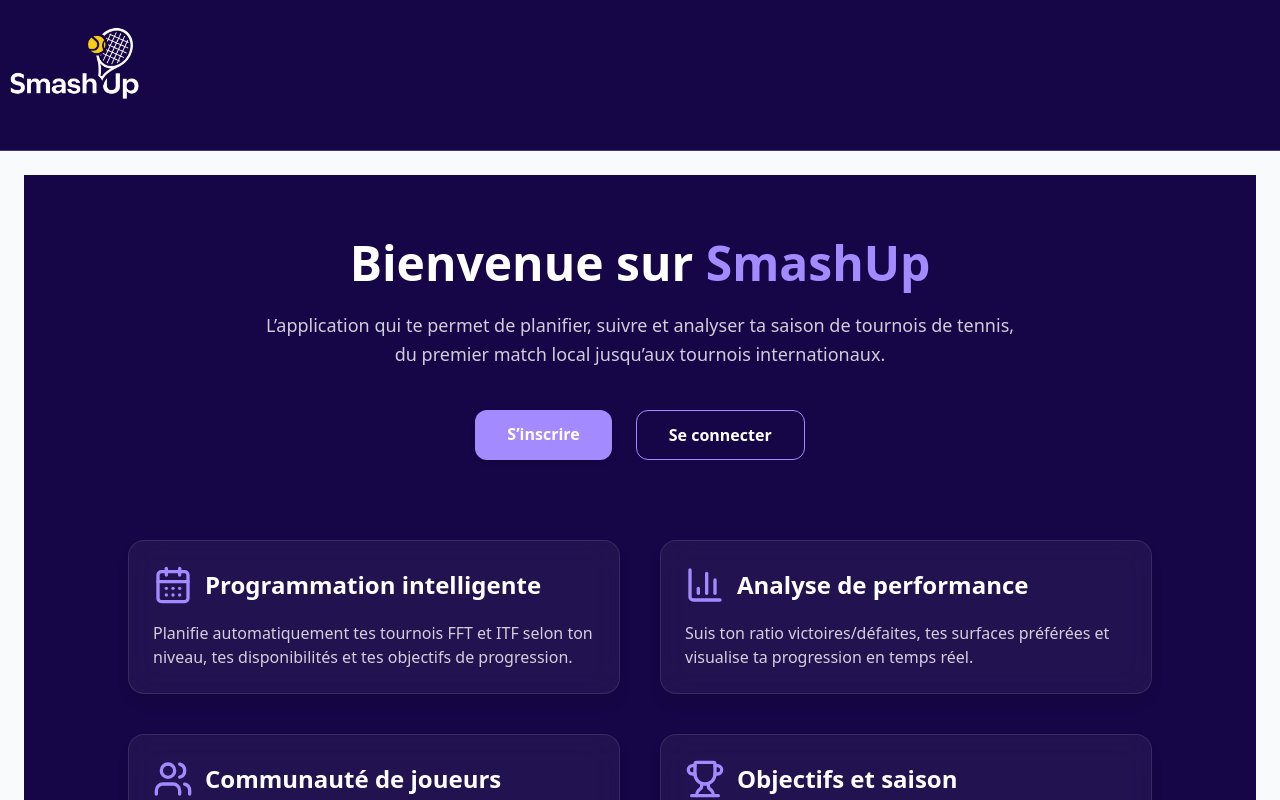
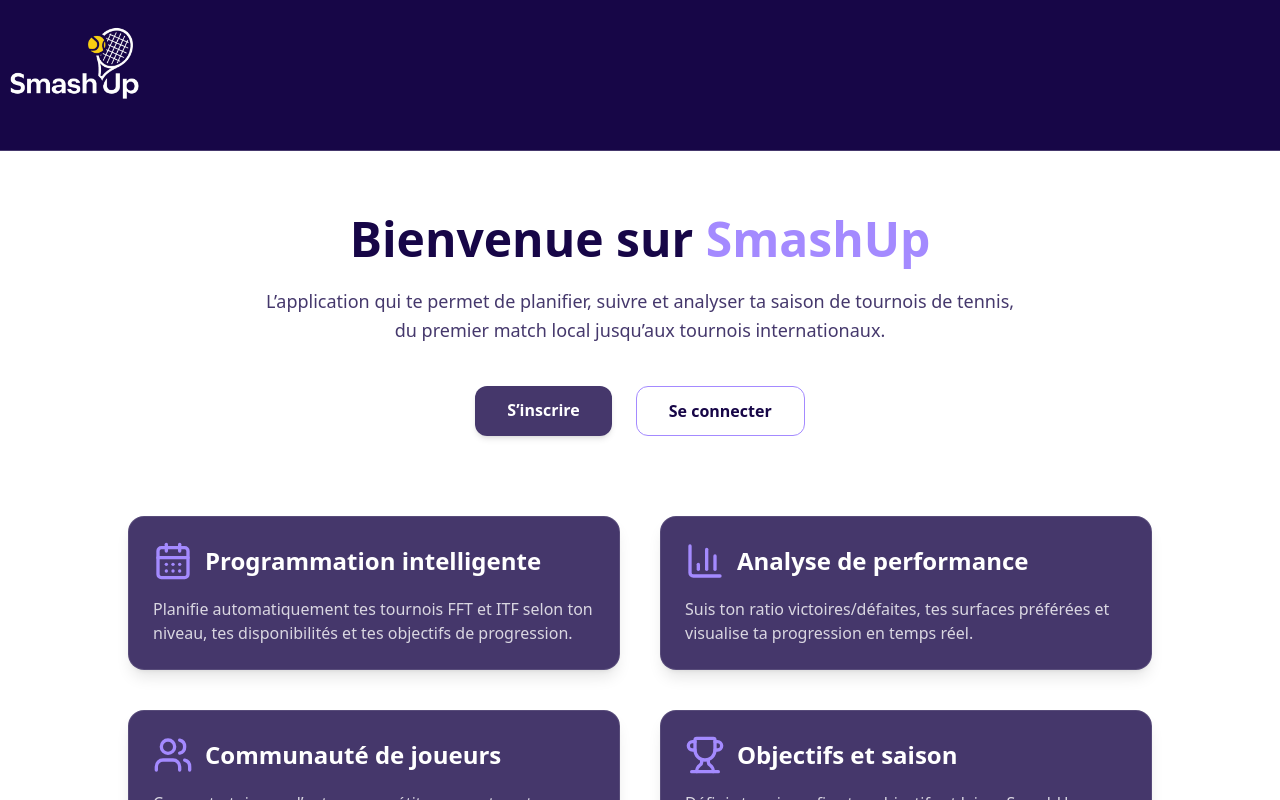
Before and after one commit to quentiniderne/PlanifTournois, a Next.js app in the folder planif-app/: page /landing in a window 1280 px wide. Shown: the top 800 px of the page. Built offline with nearby package versions, Linux system fonts and the light colour scheme.

Commit message:
modif landing page

```diff
--- a/planif-app/src/app/landing/page.tsx
+++ b/planif-app/src/app/landing/page.tsx
@@ -33,7 +33,7 @@
 ];
 
 return (
-    <main className="min-h-screen w-full bg-[#170647] text-white flex flex-col items-center px-6 py-16 overflow-x-hidden">
+	<main className="min-h-screen w-full bg-white text-white flex flex-col items-center px-6 py-16 overflow-x-hidden">
 	{/* Hero Section */}
 	<motion.section
 		initial={{ opacity: 0, y: -20 }}
@@ -42,9 +42,9 @@
 		className="text-center max-w-3xl mb-20"
 	>
 		<h1 className="text-5xl font-bold mb-6">
-          Bienvenue sur <span className="text-[#A48AFF]">SmashUp</span>
+			<span className="text-[#170647]">Bienvenue sur </span><span className="text-[#A48AFF]">SmashUp</span>
 		</h1>
-        <p className="text-lg text-white/80 mb-10 leading-relaxed">
+		<p className="text-lg text-[#170647]/80 mb-10 leading-relaxed">
 		L’application qui te permet de planifier, suivre et analyser ta saison de tournois de tennis,
 		du premier match local jusqu’aux tournois internationaux.
 		</p>
@@ -52,13 +52,13 @@
 		<div className="flex justify-center space-x-6">
 		<Link
 			href="/signup"
-            className="bg-[#A48AFF] hover:bg-[#8D74FF] text-white px-8 py-3 rounded-xl font-semibold shadow-md transition"
+			className="bg-[#170647]/80 text-white hover:bg-[#170647]/60 px-8 py-3 rounded-xl font-semibold shadow-md transition"
 		>
 			S’inscrire
 		</Link>
 		<Link
 			href="/login"
-            className="border border-[#A48AFF] hover:bg-[#A48AFF]/20 px-8 py-3 rounded-xl font-semibold text-white transition"
+			className="border border-[#A48AFF] hover:bg-[#A48AFF]/20 px-8 py-3 rounded-xl font-semibold text-[#170647] transition"
 		>
 			Se connecter
 		</Link>
@@ -76,7 +76,7 @@
 		<motion.div
 			key={index}
 			whileHover={{ scale: 1.05 }}
-            className="bg-white/5 hover:bg-white/10 backdrop-blur-lg rounded-2xl p-6 border border-white/10 shadow-lg transition"
+			className="bg-[#170647]/80 hover:bg-[#170647]/60 backdrop-blur-lg rounded-2xl p-6 border border-white/10 shadow-lg transition"
 		>
 			<div className="flex items-center mb-4">
 			{feature.icon}
@@ -88,7 +88,7 @@
 	</motion.section>
 
 	{/* Footer */}
-      <footer className="mt-20 text-center text-white/50 text-sm">
+	<footer className="mt-20 text-center text-black text-sm">
 		© {new Date().getFullYear()} SmashUp — Tous droits réservés.
 	</footer>
 	</main>
--- a/planif-app/src/app/layout.tsx
+++ b/planif-app/src/app/layout.tsx
@@ -26,7 +26,7 @@
 	<html lang="fr">
 		<body className="bg-gray-50 text-gray-900">
 			<HeaderClient />
-			<main className="p-6">{children}</main>
+			<main>{children}</main>
 		</body>
 	</html>
 );
```
Lines whose indentation alone changed are shown as unchanged.
